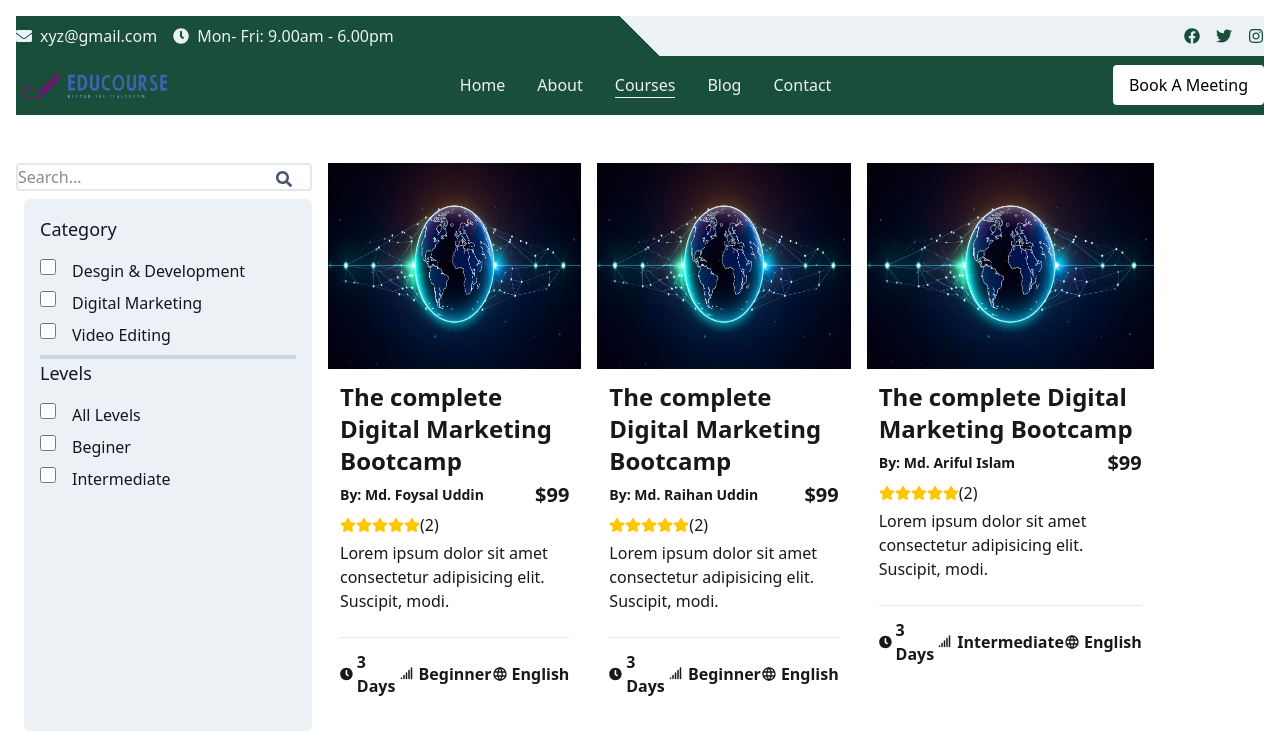
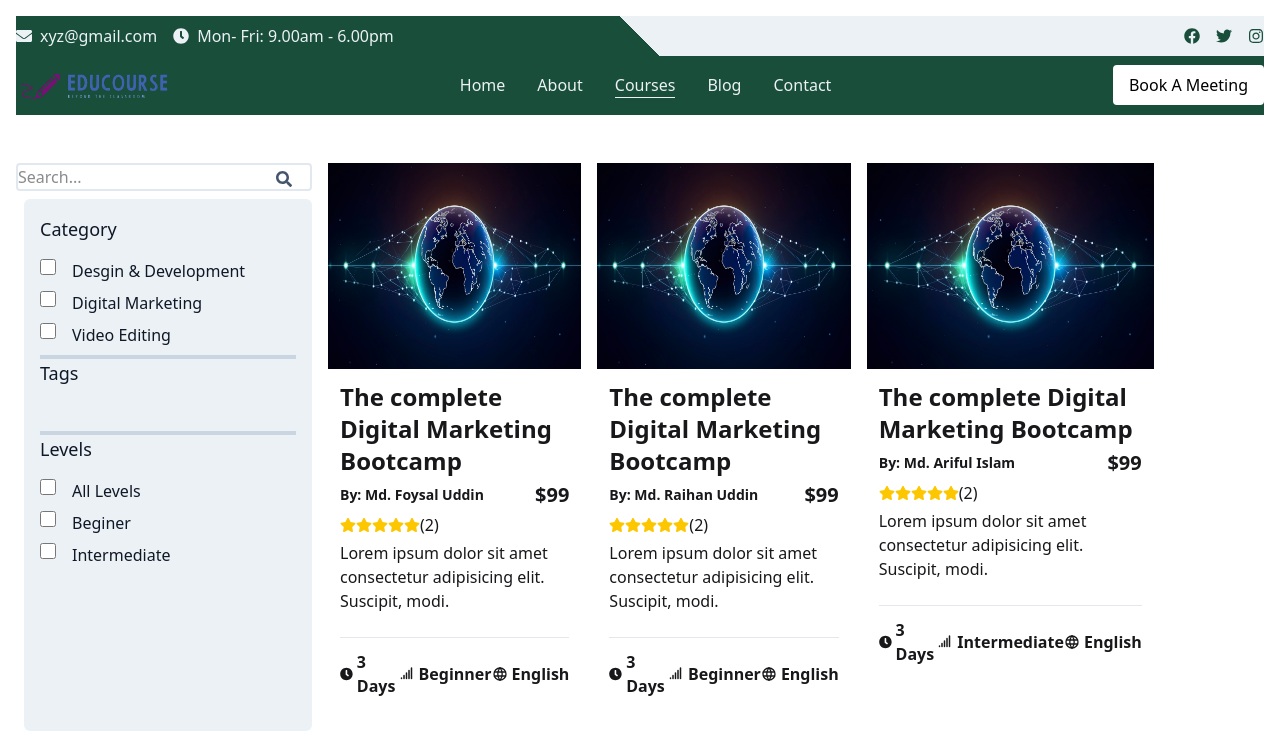
Before and after one commit to eduCourseOrg/eduCourse-client, a React (Vite) app: page /courses in a window 1280 px wide. Shown: the top 742 px of the page. Built offline with nearby package versions, Linux system fonts and the light colour scheme.

Commit message:
slide changes in tag section in all course secton

```diff
--- a/src/Pages/AllCoursePage/AllCourse.jsx
+++ b/src/Pages/AllCoursePage/AllCourse.jsx
@@ -79,6 +79,9 @@ const handleSearch=()=>{
   </div>
 </fieldset>
 <hr className='border-slate-300 border-2 mt-2 w-full'/>
+<fieldset className='h-16'><legent className="text-lg font-medium text-gray-900 mt-2">Tags</legent></fieldset>
+
+<hr className='border-slate-300 border-2 mt-2 w-full'/>
 
 <fieldset >
   <legend className="text-lg font-medium text-gray-900 mt-2">Levels</legend>
```
